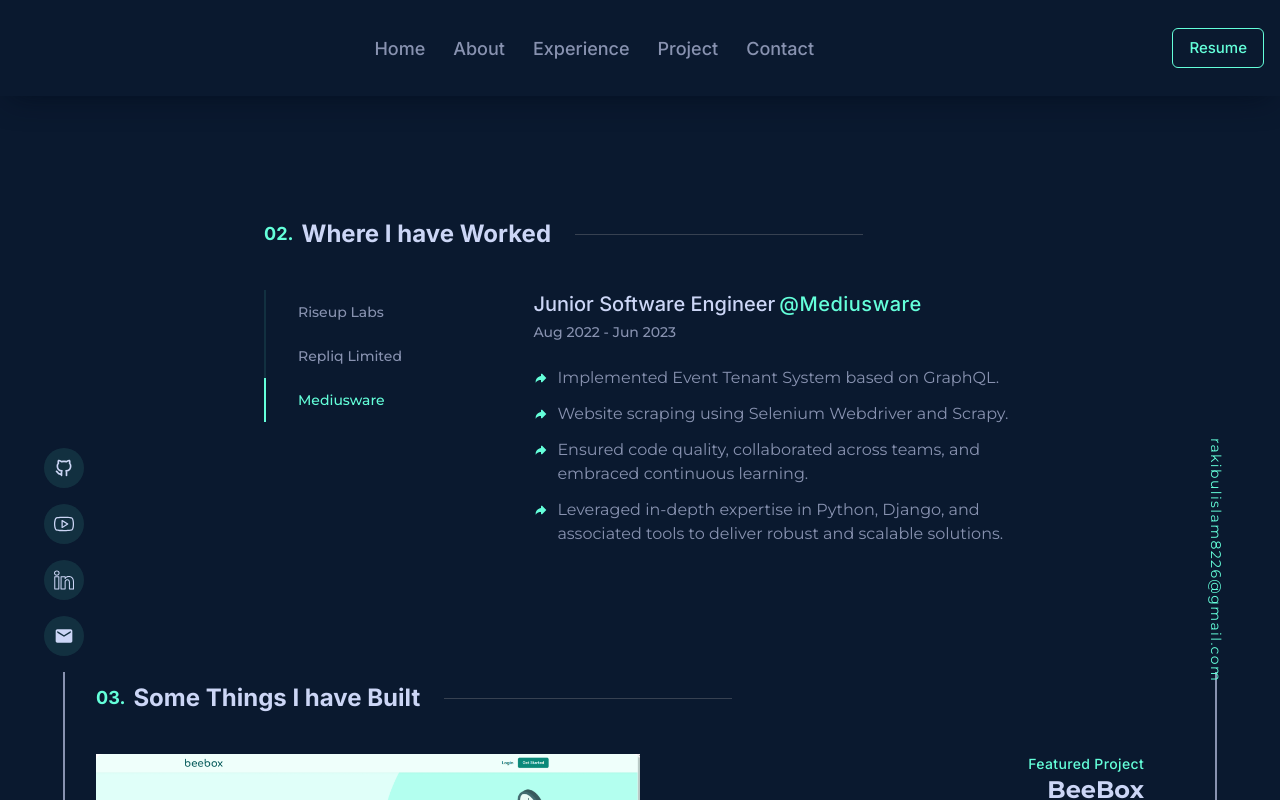
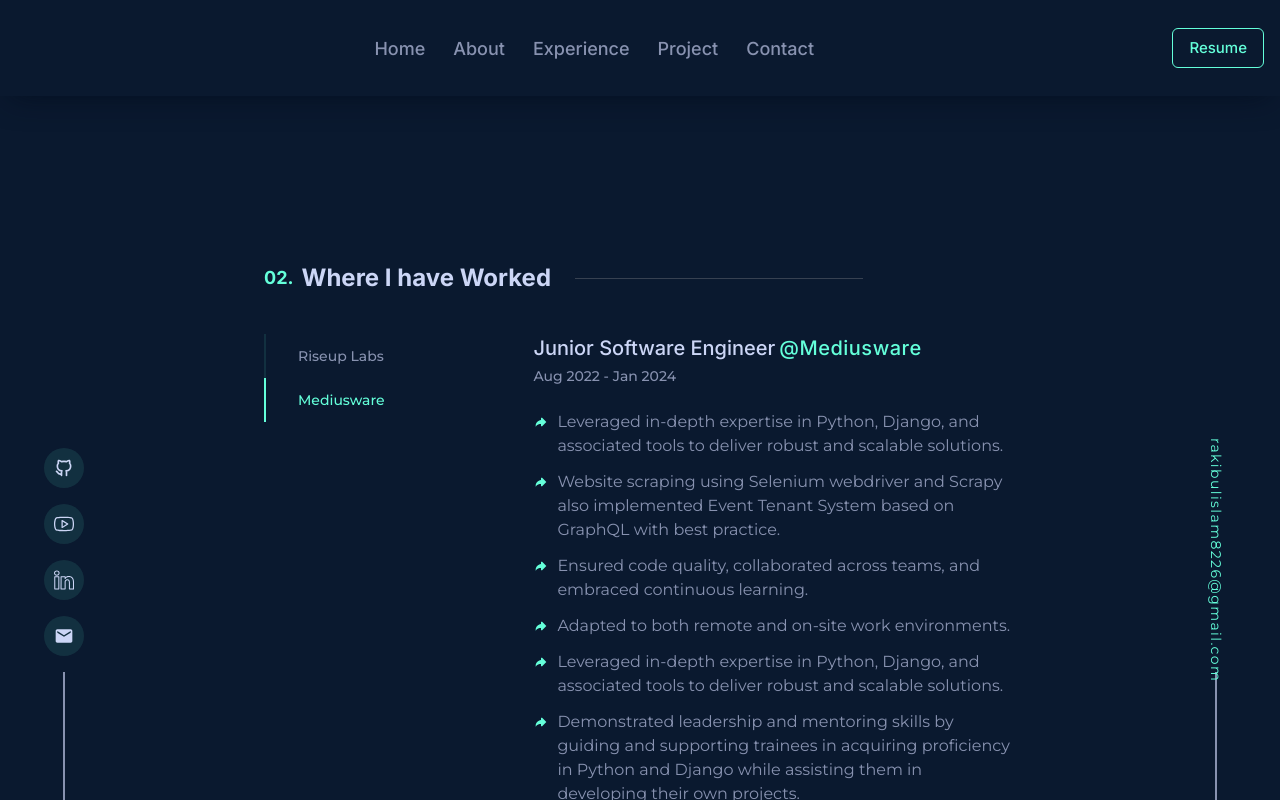
Before and after one commit to rakibulislam8226/portfolio, a Next.js app: page / in a window 1280 px wide. Both pictures are taken after a click on the item "Mediusware". Built offline with nearby package versions, Linux system fonts and the light colour scheme.

Commit message:
FIx experiance and skills icons

```diff
--- a/components/About.tsx
+++ b/components/About.tsx
@@ -2,6 +2,9 @@
 import Image from "next/image";
 import SectionTitle from "./SectionTitle";
 import { AiFillThunderbolt } from "react-icons/ai";
+import { FaFlask, FaPython, FaReact, FaRedditSquare } from "react-icons/fa";
+import { TbBrandDjango, TbBrandGraphql, TbBrandTailwind, TbFlask, TbFlask2 } from "react-icons/tb";
+import { SlChart } from "react-icons/sl";
 
 const About = () => {
   return (
@@ -37,29 +40,31 @@
             Programming languages and frameworks are simply tools in my arsenal. The true challenge lies in critical thinking and arriving at elegant solutions.
             Lets tackle problems together and make a difference in the world of technology.
           </p>
+
+          {/* skills sections  */}
           <p>Here are a few technologies I have been working with recently:</p>
           <ul className="max-w-[450px] text-sm font-titleFont grid grid-cols-2 gap-2 mt-6">
             <li className="flex items-center gap-2">
               <span className="text-textGreen">
-                <AiFillThunderbolt />
+                <FaPython />
               </span>
               Python
             </li>
             <li className="flex items-center gap-2">
               <span className="text-textGreen">
-                <AiFillThunderbolt />
+                <FaReact />
               </span>
               React
             </li>
             <li className="flex items-center gap-2">
               <span className="text-textGreen">
-                <AiFillThunderbolt />
+                <TbBrandDjango />
               </span>
               Django
             </li>
             <li className="flex items-center gap-2">
               <span className="text-textGreen">
-                <AiFillThunderbolt />
+                <TbBrandTailwind />
               </span>
               Tailwind CSS
             </li>
@@ -71,7 +76,7 @@
             </li>
             <li className="flex items-center gap-2">
               <span className="text-textGreen">
-                <AiFillThunderbolt />
+                <TbBrandGraphql />
               </span>
               GraphQL
             </li>
@@ -120,12 +125,14 @@
             </li>
             <li className="flex items-center gap-2">
               <span className="text-textGreen">
-                <AiFillThunderbolt />
+                <SlChart />
               </span>
                 Chart.js
             </li>
           </ul>
         </div>
+
+        {/* profile image section  */}
         <div className="w-full lgl:w-1/3 h-80 relative group">
           <div className="absolute w-full h-80 -left-6 -top-6 rounded-lg ">
             <div className="w-full h-full relative z-20 flex pl-6 lgl:pl-0">
--- a/components/Experience.tsx
+++ b/components/Experience.tsx
@@ -1,29 +1,20 @@
 import { useState } from "react";
 import SectionTitle from "./SectionTitle";
 import Mediusware from "./works/Mediusware";
-import Repliq from "./works/Repliq";
 import Riseup from "./works/Riseup";
 
 const Experience = () => {
   const [workRiseup, setWorkRiseup] = useState(true);
-  const [workRepliq, setWorkRepliq] = useState(false);
   const [workMediusware, setWorkMediusware] = useState(false);
 
+  // When one of the list items is clicked, the corresponding state is set to true and the other state is set to false.
   const handleRiseup = () => {
     setWorkRiseup(true);
-    setWorkRepliq(false);
-    setWorkMediusware(false);
-  };
-
-  const handleRepliq = () => {
-    setWorkRiseup(false);
-    setWorkRepliq(true);
     setWorkMediusware(false);
   };
 
   const handleMediusware = () => {
     setWorkRiseup(false);
-    setWorkRepliq(false);
     setWorkMediusware(true);
   };
   return (
@@ -44,15 +35,6 @@
             Riseup Labs
           </li>
           <li
-            onClick={handleRepliq}
-            className={`${workRepliq
-              ? "border-l-textGreen text-textGreen"
-              : "border-l-hoverColor text-textDark"
-              } border-l-2 bg-transparent hover:bg-[#112240] py-3 text-sm  cursor-pointer duration-300 px-8 font-medium`}
-          >
-            Repliq Limited
-          </li>
-          <li
             onClick={handleMediusware}
             className={`${workMediusware
               ? "border-l-textGreen text-textGreen"
@@ -64,7 +46,6 @@
 
         </ul>
         {workRiseup && <Riseup />}
-        {workRepliq && <Repliq />}
         {workMediusware && <Mediusware />}
       </div>
     </section>
--- a/components/works/Mediusware.tsx
+++ b/components/works/Mediusware.tsx
@@ -14,20 +14,20 @@
         <span className="text-textGreen tracking-wide">@Mediusware</span>
       </h3>
       <p className="text-sm mt-1 font-medium text-textDark">
-        Aug 2022 - Jun 2023
+        Aug 2022 - Jan 2024
       </p>
       <ul className="mt-6 flex flex-col gap-3">
         <li className="text-base flex gap-2 text-textDark">
           <span className="text-textGreen mt-1">
             <TiArrowForward />
           </span>
-          Implemented Event Tenant System based on GraphQL.
+          Leveraged in-depth expertise in Python, Django, and associated tools to deliver robust and scalable solutions.
         </li>
         <li className="text-base flex gap-2 text-textDark">
           <span className="text-textGreen mt-1">
             <TiArrowForward />
           </span>
-          Website scraping using Selenium Webdriver and Scrapy.
+          Website scraping using Selenium webdriver and Scrapy also implemented Event Tenant System based on GraphQL with best practice.
         </li>
         <li className="text-base flex gap-2 text-textDark">
           <span className="text-textGreen mt-1">
@@ -39,7 +39,20 @@
           <span className="text-textGreen mt-1">
             <TiArrowForward />
           </span>
+          Adapted to both remote and on-site work environments.
+        </li>
+        <li className="text-base flex gap-2 text-textDark">
+          <span className="text-textGreen mt-1">
+            <TiArrowForward />
+          </span>
           Leveraged in-depth expertise in Python, Django, and associated tools to deliver robust and scalable solutions.
+        </li>
+        <li className="text-base flex gap-2 text-textDark">
+          <span className="text-textGreen mt-1">
+            <TiArrowForward />
+          </span>
+          Demonstrated leadership and mentoring skills by guiding and supporting trainees in acquiring proficiency in Python and
+          Django while assisting them in developing their own projects.
         </li>
       </ul>
     </motion.div>
--- a/components/works/Repliq.tsx
+++ /dev/null
@@ -1,51 +0,0 @@
-import { TiArrowForward } from "react-icons/ti";
-import { motion } from "framer-motion";
-
-
-const Repliq = () => {
-  return (
-    <motion.div
-      initial={{ opacity: 0 }}
-      animate={{ opacity: 1 }}
-      transition={{ delay: 0.1 }}
-      className="w-full"
-    >
-      <h3 className="flex gap-1 font-medium text-xl font-titleFont">
-        Junior Software Engineer
-        <span className="text-textGreen tracking-wide">@Repliq</span>
-      </h3>
-      <p className="text-sm mt-1 font-medium text-textDark">
-        Jul 2023 - Jan 2024
-      </p>
-      <ul className="mt-6 flex flex-col gap-3">
-        <li className="text-base flex gap-2 text-textDark">
-          <span className="text-textGreen mt-1">
-            <TiArrowForward />
-          </span>
-          Maintained a strong focus on delivering high-quality code and adhering to best practices for software development.
-        </li>
-        <li className="text-base flex gap-2 text-textDark">
-          <span className="text-textGreen mt-1">
-            <TiArrowForward />
-          </span>
-          Implementing Agile methodologies and Test-Driven Development (TDD) to ensure robust software quality throughout the project lifecycle
-        </li>
-        <li className="text-base flex gap-2 text-textDark">
-          <span className="text-textGreen mt-1">
-            <TiArrowForward />
-          </span>
-          Collaborated on CardiCheck project for health diagnostics.
-        </li>
-        <li className="text-base flex gap-2 text-textDark">
-          <span className="text-textGreen mt-1">
-            <TiArrowForward />
-          </span>
-          Demonstrated leadership and mentoring skills by guiding and supporting trainees in acquiring proficiency in Python and
-          Django while assisting them in developing their own projects.
-        </li>
-      </ul>
-    </motion.div>
-  );
-};
-
-export default Repliq;
--- a/components/works/Riseup.tsx
+++ b/components/works/Riseup.tsx
@@ -34,7 +34,13 @@
           <span className="text-textGreen mt-1">
             <TiArrowForward />
           </span>
-          Collaborated on the development of a comprehensive EMS solution.
+          Collaborated on developing a comprehensive EMS solution integrated with an IoT.
+        </li>
+        <li className="text-base flex gap-2 text-textDark">
+          <span className="text-textGreen mt-1">
+            <TiArrowForward />
+          </span>
+          Maintained delivering high-quality code and adhering to best practices for software development with Test Driven Development (TDD).
         </li>
         <li className="text-base flex gap-2 text-textDark">
           <span className="text-textGreen mt-1">
```
